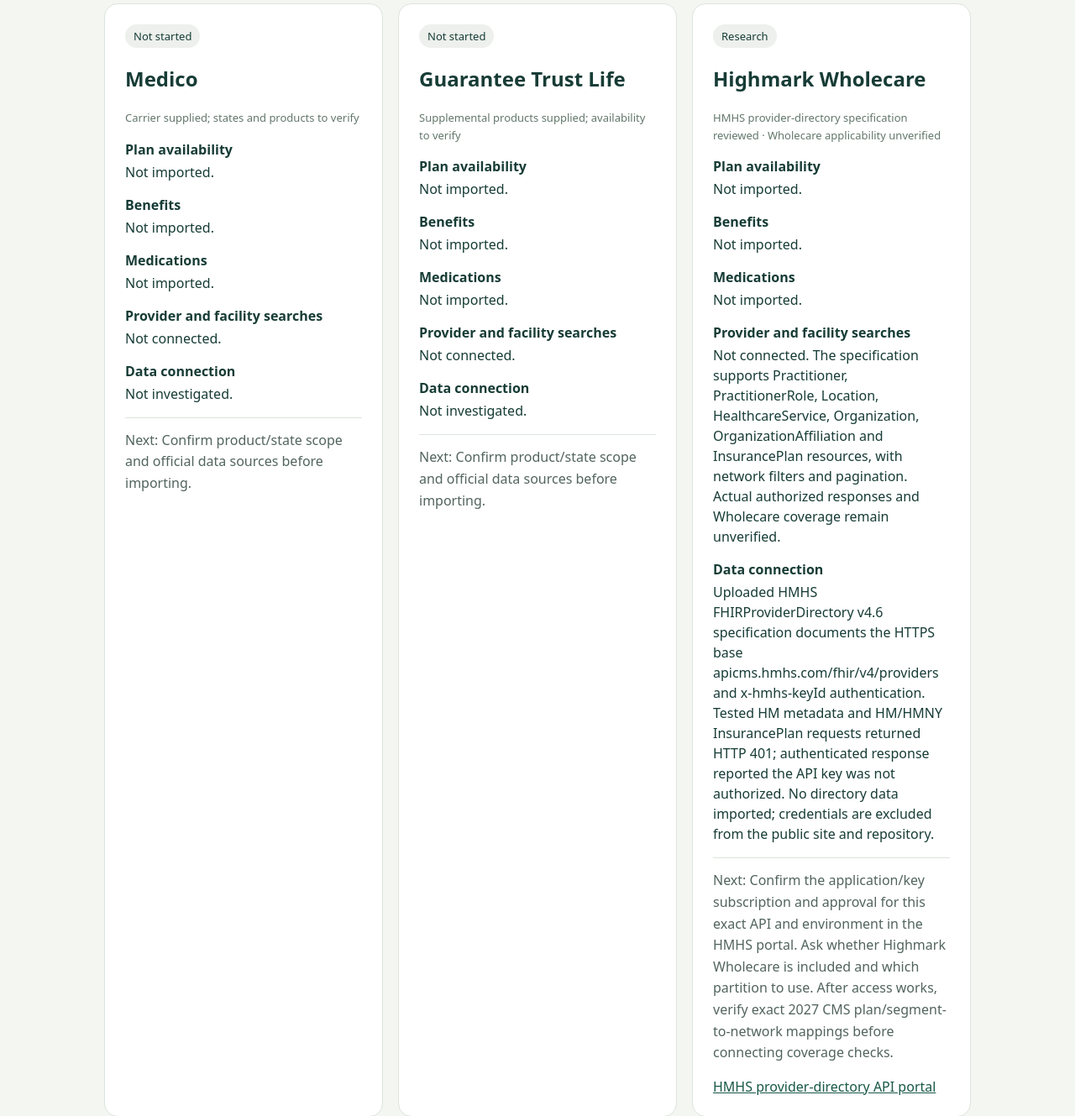
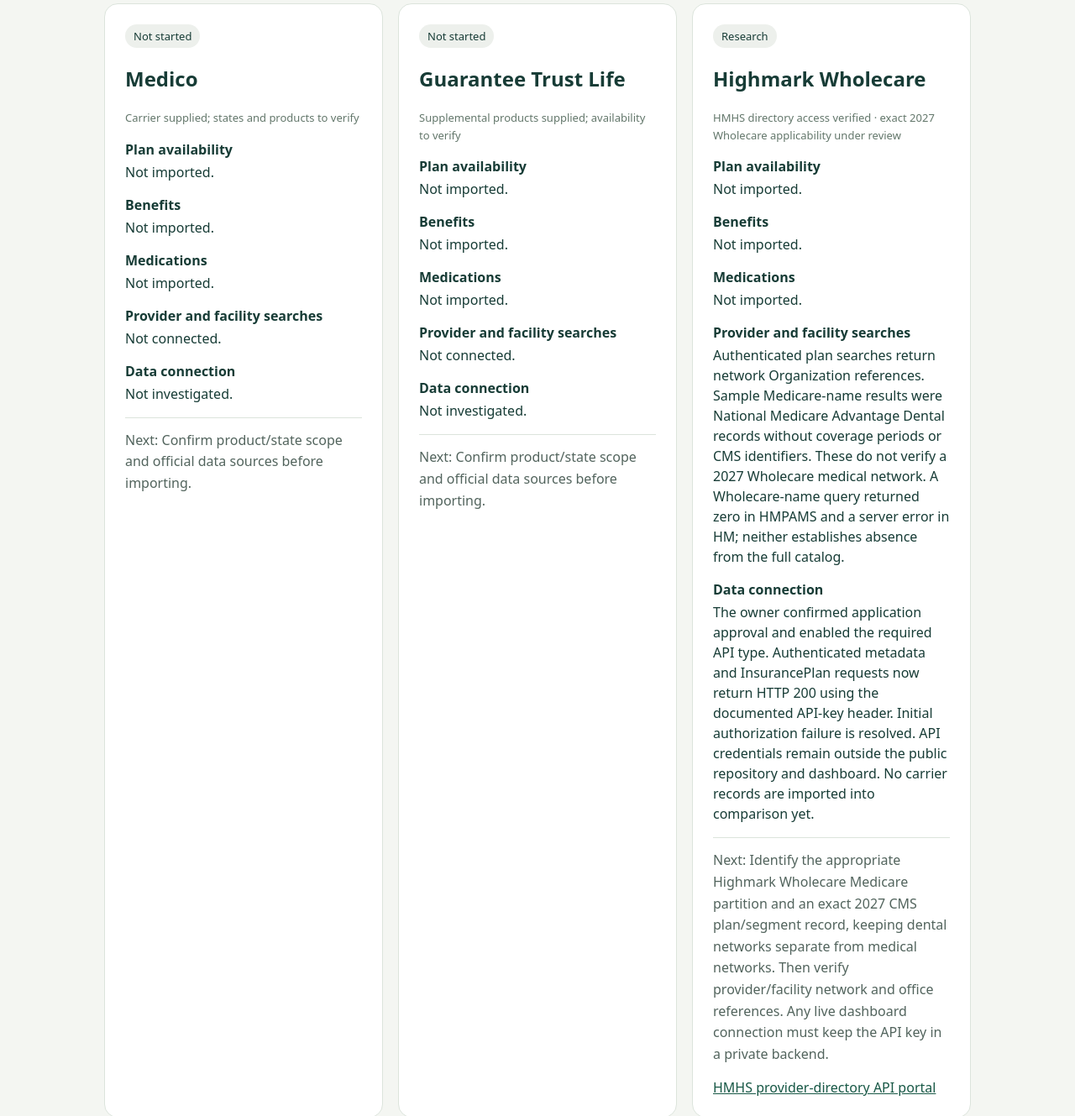
Before and after one commit to parissviola-ai/insurancedb, a plain HTML site: page docs/status.html in a window 1280 px wide. Shown: the part 6520-7849 px from the top of the page at 84% size. Drawn offline with Linux system fonts and the light colour scheme.

Commit message:
Record verified HMHS API access after subscription enabled

```diff
--- a/docs/data/carrier-status.json
+++ b/docs/data/carrier-status.json
@@ -281,13 +281,13 @@
     {
       "name": "Highmark Wholecare",
       "phase": "Research",
-      "scope": "HMHS provider-directory specification reviewed · Wholecare applicability unverified",
+      "scope": "HMHS directory access verified · exact 2027 Wholecare applicability under review",
       "availability": "Not imported.",
       "benefits": "Not imported.",
       "medications": "Not imported.",
-      "providers": "Not connected. The specification supports Practitioner, PractitionerRole, Location, HealthcareService, Organization, OrganizationAffiliation and InsurancePlan resources, with network filters and pagination. Actual authorized responses and Wholecare coverage remain unverified.",
-      "connection": "Uploaded HMHS FHIRProviderDirectory v4.6 specification documents the HTTPS base apicms.hmhs.com/fhir/v4/providers and x-hmhs-keyId authentication. Tested HM metadata and HM/HMNY InsurancePlan requests returned HTTP 401; authenticated response reported the API key was not authorized. No directory data imported; credentials are excluded from the public site and repository.",
-      "next_step": "Confirm the application/key subscription and approval for this exact API and environment in the HMHS portal. Ask whether Highmark Wholecare is included and which partition to use. After access works, verify exact 2027 CMS plan/segment-to-network mappings before connecting coverage checks.",
+      "providers": "Authenticated plan searches return network Organization references. Sample Medicare-name results were National Medicare Advantage Dental records without coverage periods or CMS identifiers. These do not verify a 2027 Wholecare medical network. A Wholecare-name query returned zero in HMPAMS and a server error in HM; neither establishes absence from the full catalog.",
+      "connection": "The owner confirmed application approval and enabled the required API type. Authenticated metadata and InsurancePlan requests now return HTTP 200 using the documented API-key header. Initial authorization failure is resolved. API credentials remain outside the public repository and dashboard. No carrier records are imported into comparison yet.",
+      "next_step": "Identify the appropriate Highmark Wholecare Medicare partition and an exact 2027 CMS plan/segment record, keeping dental networks separate from medical networks. Then verify provider/facility network and office references. Any live dashboard connection must keep the API key in a private backend.",
       "links": [
         {
           "label": "HMHS provider-directory API portal",
--- a/docs/status.html
+++ b/docs/status.html
@@ -1,3 +1,3 @@
 <!doctype html>
-<html lang="en"><head><meta charset="utf-8"><meta name="viewport" content="width=device-width,initial-scale=1"><title>Carrier setup status · Coverage Lookup</title><link rel="stylesheet" href="./style.css?v=15-states"><script src="./status.js?v=tracker-hmhs-access" type="module"></script><style>.status-grid{display:grid;grid-template-columns:repeat(auto-fit,minmax(300px,1fr));gap:18px}.status-grid article{margin:0}.status-grid dt{font-weight:700;margin-top:16px}.status-grid dd{margin:4px 0;line-height:1.5}.status-grid h2{font-size:24px}.status-links{display:flex;gap:12px;flex-wrap:wrap}.status-grid .next{border-top:1px solid #dce4dc;padding-top:14px}</style></head>
+<html lang="en"><head><meta charset="utf-8"><meta name="viewport" content="width=device-width,initial-scale=1"><title>Carrier setup status · Coverage Lookup</title><link rel="stylesheet" href="./style.css?v=15-states"><script src="./status.js?v=tracker-hmhs-verified" type="module"></script><style>.status-grid{display:grid;grid-template-columns:repeat(auto-fit,minmax(300px,1fr));gap:18px}.status-grid article{margin:0}.status-grid dt{font-weight:700;margin-top:16px}.status-grid dd{margin:4px 0;line-height:1.5}.status-grid h2{font-size:24px}.status-links{display:flex;gap:12px;flex-wrap:wrap}.status-grid .next{border-top:1px solid #dce4dc;padding-top:14px}</style></head>
 <body><main><header><span class="eyebrow">COVERAGE LOOKUP</span><h1>Carrier setup status</h1><p>Track what is connected, what is ready to search, and what needs attention.</p><a href="./index.html">Back to coverage lookup</a></header><section class="panel"><div class="grid two"><label>Find a carrier<input id="carrier-query" type="search" placeholder="Type a carrier name…"></label><label>Setup stage<select id="stage"><option value="">All stages</option><option>Connected</option><option>Partially connected</option><option>Research</option><option>Paused</option><option>Not started</option></select></label></div><p id="review-date" class="metadata"></p><p class="metadata">Setup status describes the integration. Coverage answers still require review of the exact plan, medication, pharmacy and provider office.</p></section><p id="status-count" role="status"></p><section id="carrier-status" class="status-grid" aria-label="Carrier setup records"><p>Loading carrier status…</p></section></main></body></html>
--- a/docs/status.js
+++ b/docs/status.js
@@ -3,4 +3,4 @@ const el=(tag,text,cls)=>{const node=document.createElement(tag);if(text!==undef
 let records=[];
 function render(){const selected=records.filter(r=>r.name.toLowerCase().includes(query.value.trim().toLowerCase())&&(!stage.value||r.phase===stage.value));container.replaceChildren();count.textContent=selected.length+' of '+records.length+' carriers';for(const r of selected){const card=el('article',undefined,'panel');card.append(el('span',r.phase,'badge'),el('h2',r.name),el('p',r.scope,'metadata'));const details=el('dl');for(const [key,label] of [['availability','Plan availability'],['benefits','Benefits'],['medications','Medications'],['providers','Provider and facility searches'],['connection','Data connection']])details.append(el('dt',label),el('dd',r[key]));card.append(details,el('p','Next: '+r.next_step,'next'));const links=el('div',undefined,'status-links');for(const source of r.links||[]){if(!/^https:\/\//.test(source.url))continue;const a=el('a',source.label);a.href=source.url;a.target='_blank';a.rel='noopener noreferrer';links.append(a);}card.append(links);container.append(card);}if(!selected.length)container.append(el('p','No carriers match these filters.'));}
 query.addEventListener('input',render);stage.addEventListener('change',render);
-try{const response=await fetch('./data/carrier-status.json?v=tracker-hmhs-access');if(!response.ok)throw Error('fetch');const data=await response.json();records=data.carriers;document.querySelector('#review-date').textContent='Setup status reviewed '+data.updated_on+'. Individual source dates may differ.';render();}catch{container.replaceChildren(el('p','Carrier status could not be loaded. Please refresh to retry.'));}
+try{const response=await fetch('./data/carrier-status.json?v=tracker-hmhs-verified');if(!response.ok)throw Error('fetch');const data=await response.json();records=data.carriers;document.querySelector('#review-date').textContent='Setup status reviewed '+data.updated_on+'. Individual source dates may differ.';render();}catch{container.replaceChildren(el('p','Carrier status could not be loaded. Please refresh to retry.'));}
```
